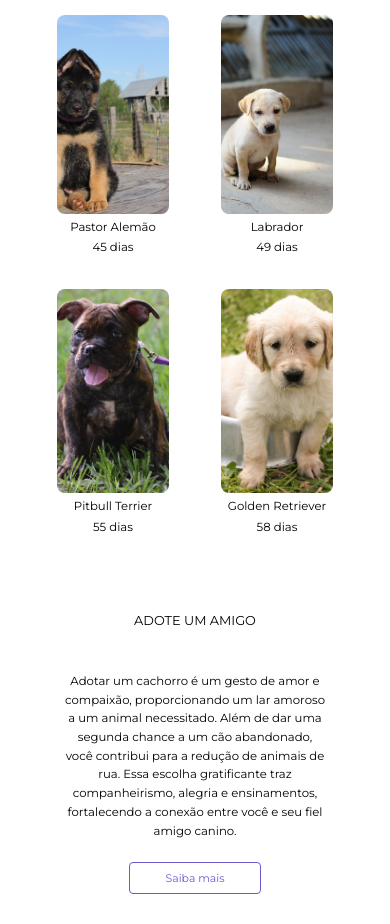
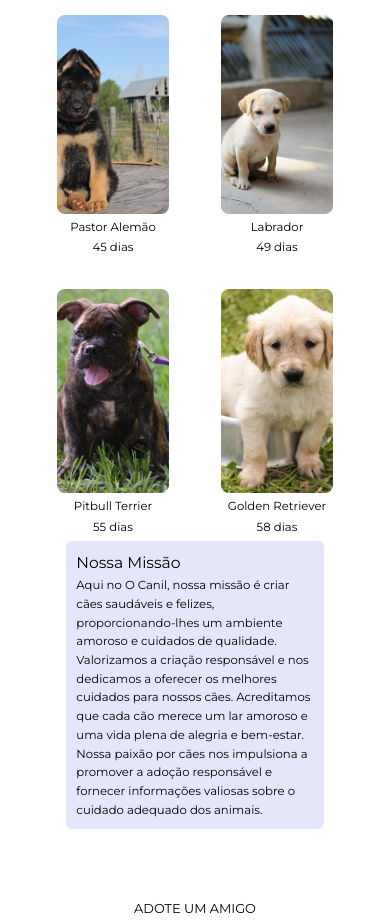
Before and after one commit to ArthurSantos19/shop-front, a plain HTML site: page index.html in a window 390 px wide. Shown: the part 1042-1966 px from the top of the page. Drawn offline with nearby package versions, Linux system fonts and the light colour scheme.

Commit message:
Continuando a parte de missão

```diff
--- a/index.html
+++ b/index.html
@@ -50,9 +50,9 @@
         <div class="more-info">
             <h2>CRIAÇÃO RESPONSÁVEL</h2>
             <div class="text-div">
-                <p>Adicionar um novo membro canino à sua família é uma decisão de grande responsabilidade. Para garantir que você escolha um cão saudável e feliz, é essencial selecionar um criador de qualidade. Aqui nos orgulhamos de criar cães com cuidado e dedicação, buscando proporcionar a melhor qualidade de vida possível aos nossos animais.</p>
+                <p>Escolher um novo membro canino para a família é uma decisão responsável. Garantir um cão saudável e feliz requer a seleção de um criador de qualidade. Criamos cães com cuidado e dedicação, visando proporcionar a melhor qualidade de vida possível aos nossos animais.</p>
+
             </div>
-
             <button class="button-contain">Saiba mais</button>
         </div>
     </section>
@@ -90,6 +90,14 @@
         </div>
 
     </section>
+
+    <section class="about-container">
+        <div class="about-content">
+            <h2>Nossa Missão</h2>
+            <p>Aqui no O Canil, nossa missão é criar cães saudáveis e felizes, proporcionando-lhes um ambiente amoroso e cuidados de qualidade. Valorizamos a criação responsável e nos dedicamos a oferecer os melhores cuidados para nossos cães. Acreditamos que cada cão merece um lar amoroso e uma vida plena de alegria e bem-estar. Nossa paixão por cães nos impulsiona a promover a adoção responsável e fornecer informações valiosas sobre o cuidado adequado dos animais.</p>
+        </div>
+   </section>
+
    <section class="adote-container">
         <header><h2>ADOTE UM AMIGO</h2></header>
         <div class="container-ado">
@@ -102,12 +110,7 @@
             </div>
         </div>
    </section>
-   <section class="about-container">
-        <div class="about-content">
-            <h2>Nossa Missão</h2>
-            <p>Aqui no O Canil, nossa missão é criar cães saudáveis e felizes, proporcionando-lhes um ambiente amoroso e cuidados de qualidade. Valorizamos a criação responsável e nos dedicamos a oferecer os melhores cuidados para nossos cães. Acreditamos que cada cão merece um lar amoroso e uma vida plena de alegria e bem-estar. Nossa paixão por cães nos impulsiona a promover a adoção responsável e fornecer informações valiosas sobre o cuidado adequado dos animais.</p>
-        </div>
-   </section>
+
 
     <!-- <footer>Footer</footer> -->
     <script src="https://unpkg.com/flickity@2/dist/flickity.pkgd.min.js"></script>
--- a/styles.css
+++ b/styles.css
@@ -65,6 +65,7 @@ p {
     --cor-button: #6A5ACD;
     --cor-gray: #C0C0C0;
     --cor-grayfundo: #DCDCDC;
+    --cor-fundtext:#E6E6FA;
     --espacamento: 1rem;
 }
 
@@ -692,16 +693,22 @@ p {
     display: flex;
     justify-content: center;
     align-items: center;
-    background-color: var(--cor-grayfundo);
+    /* background-color: var(--cor-fundtext); */
     font-family: 'Montserrat', sans-serif;
     margin-top: 5rem;
+
     max-height: 40vh;
 }
 
 .about-content {
-    max-width: 86%;
-    text-align: center;
+    max-width: 66%;
+    /* margin-left: 1rem;
+    margin-left: 1rem; */
+    text-align: left;
     max-height: 40vh;
+    border-radius: 6px;
+    background-color: var(--cor-fundtext);
+    padding: 10px;
 }
 
 .about-content h2 {
@@ -741,11 +748,11 @@ p {
 
 @media screen and (max-width: 768px) {
     .about-content h2 {
-        font-size: 1.8rem;
+        font-size: 1.8vw;
     }
 
     .about-content p {
-        font-size: 1rem;
+        font-size: 1.5vw;
     }
 
     .about-container {
@@ -755,10 +762,10 @@ p {
 
 @media screen and (max-width: 500px) {
     .about-content h2 {
-        font-size: 1.6rem;
+        font-size: 4vw;
     }
 
     .about-content p {
-        font-size: 0.9rem;
+        font-size: 3vw;
     }
 }
```
